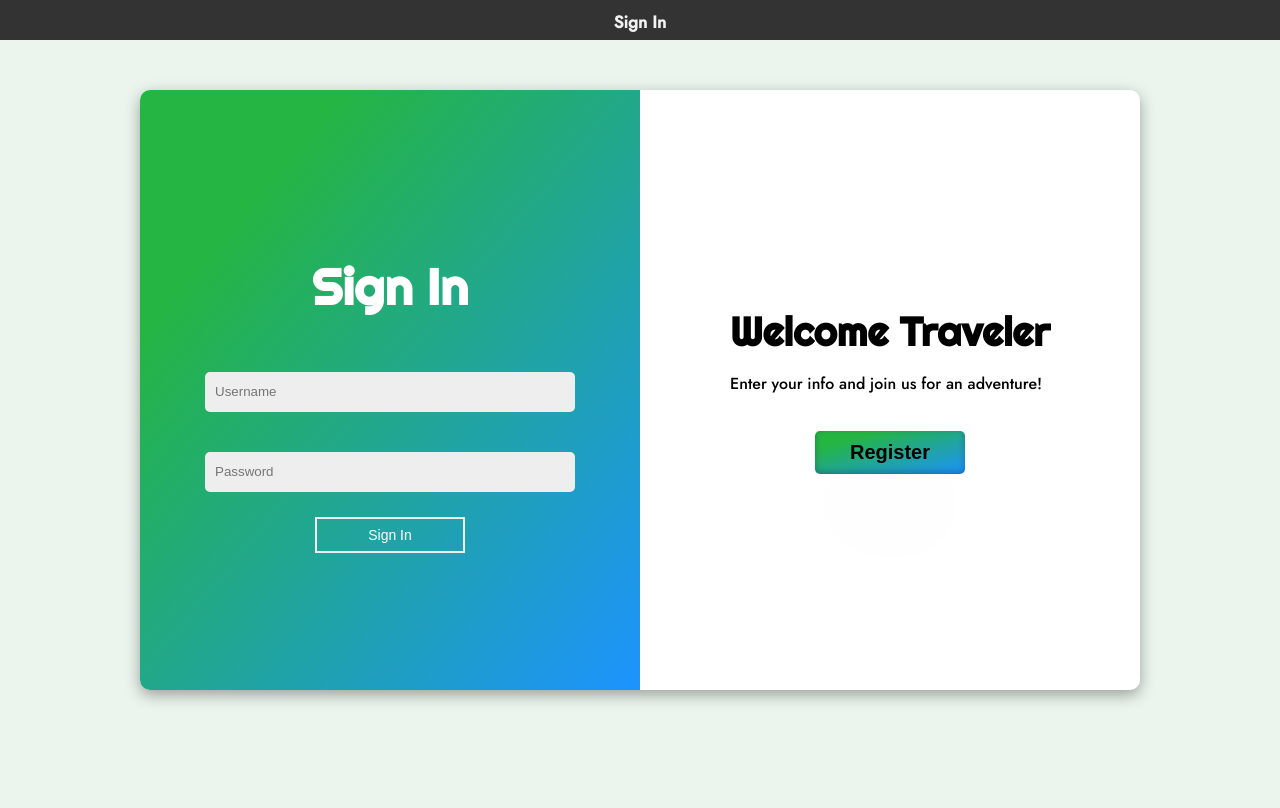
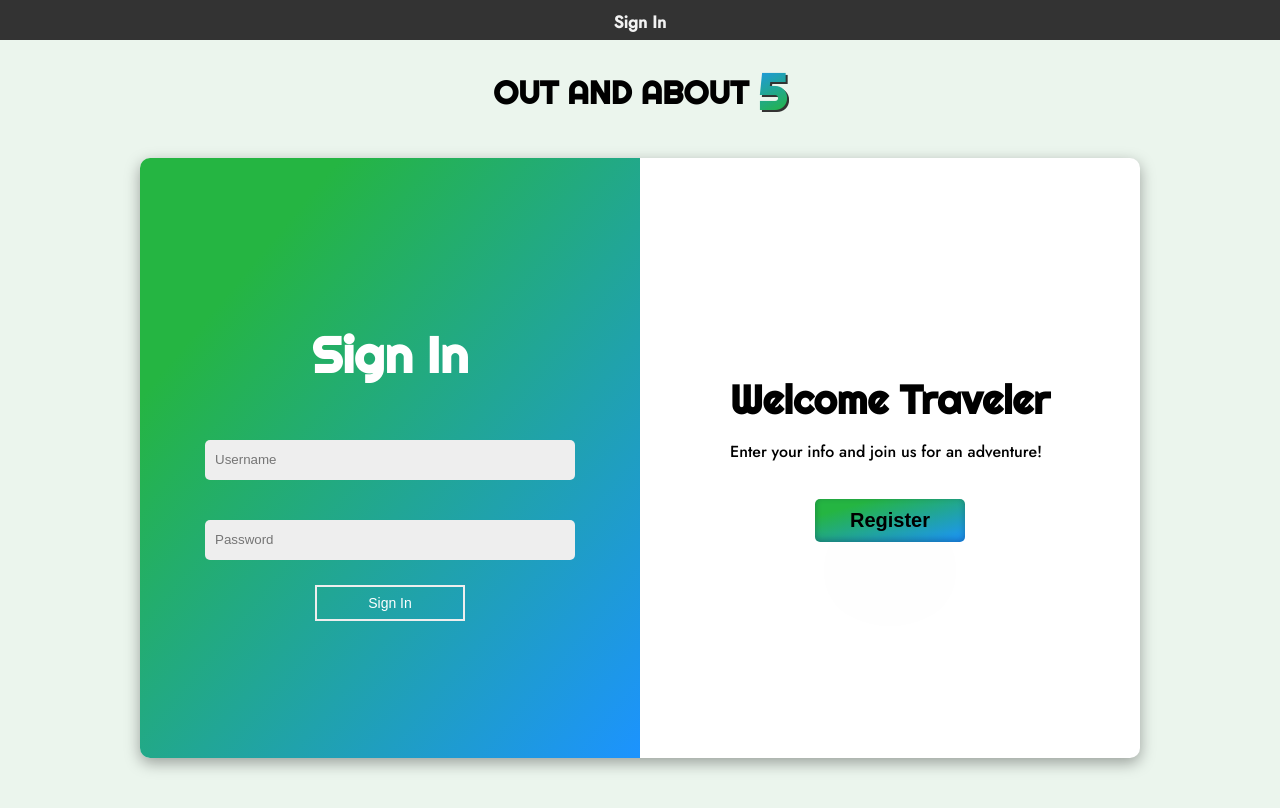
Before and after one commit to LawrenceOL/out-n-about-5-front-end, a React (Create React App) app: page / in a window 1280 px wide. Built offline with nearby package versions, Linux system fonts and the light colour scheme; a web font is replaced by a local one.

Commit message:
title added

```diff
--- a/src/pages/SignIn.js
+++ b/src/pages/SignIn.js
@@ -29,6 +29,10 @@ const SignIn = (props) => {
   }
 
   return (
+    <div>
+      <h1 className='main'>
+        OUT AND ABOUT <span className="larger">5</span>
+      </h1>
     <div className="signin-page">
       <div className="signin-wrapper">
         <form className="login-form" onSubmit={handleSubmit}>
@@ -81,6 +85,7 @@ const SignIn = (props) => {
         />
       </div>
     </div>
+    </div>
   )
 }
 
--- a/src/style/App.css
+++ b/src/style/App.css
@@ -592,3 +592,6 @@ h1 {
 .sorry-button:hover {
   transform: translate(1px, 1px);
 }
+.main {
+  margin-bottom: -15px;
+}
```
